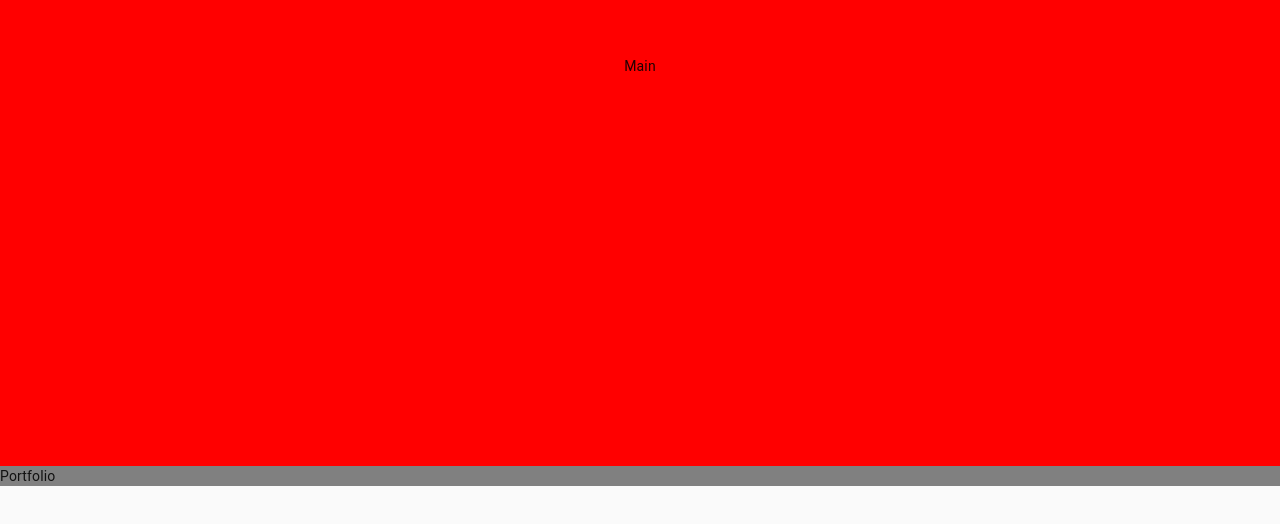
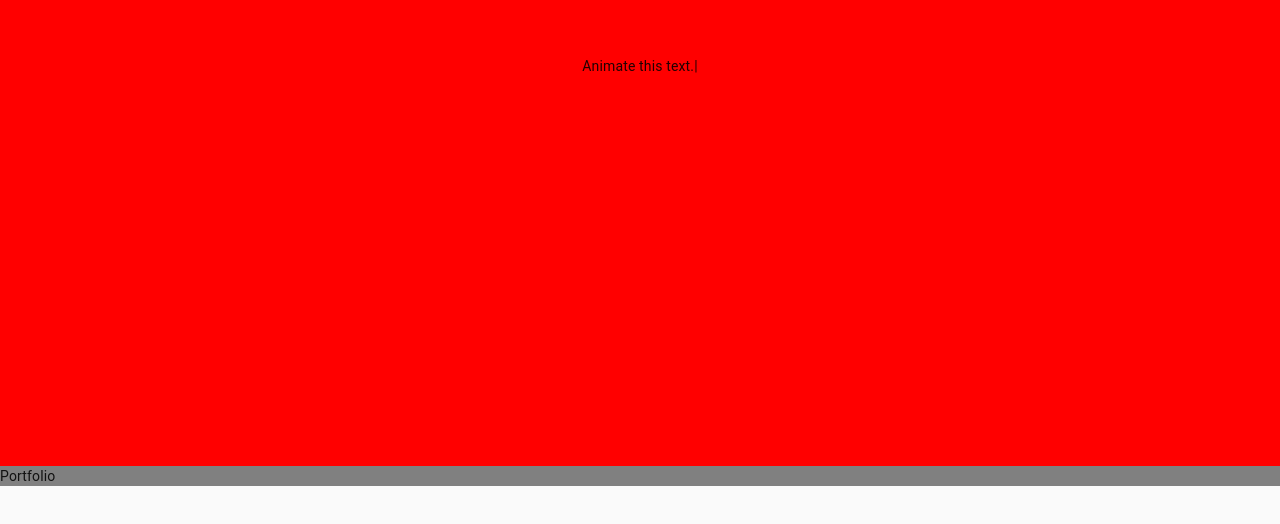
Before and after one commit to naderalfakesh/portfolio, a React (Create React App) app: page / in a window 1280 px wide. Shown: the part 334-858 px from the top of the page. Built offline with nearby package versions, Linux system fonts and the light colour scheme.

Commit message:
typist library added

```diff
--- a/package.json
+++ b/package.json
@@ -10,7 +10,8 @@
     "@testing-library/user-event": "^7.2.1",
     "react": "^16.13.1",
     "react-dom": "^16.13.1",
-    "react-scripts": "3.4.0"
+    "react-scripts": "3.4.0",
+    "react-typist": "^2.0.5"
   },
   "scripts": {
     "start": "react-scripts start",
--- a/src/components/Main.js
+++ b/src/components/Main.js
@@ -1,5 +1,6 @@
 import React from 'react'
 import { makeStyles } from '@material-ui/core/styles';
+import Typist from 'react-typist';
 
 const useStyles = makeStyles(theme => ({
   bgc: {
@@ -14,7 +15,9 @@ export default function Main() {
     const classes = useStyles();
     return (
         <div className={classes.bgc}>
-            Main
+            <Typist>
+                Animate this text.
+            </Typist>
         </div>
     )
 }
```
Also changed, not shown: 1 other file (tests, documents, lock files or other folders).
